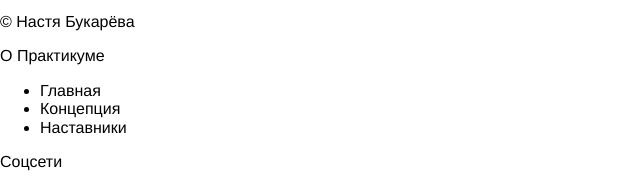
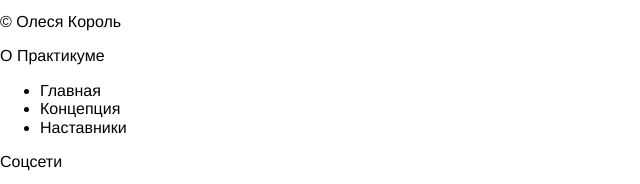
Before and after one commit to OlesyaK13/sprint-1__startkit, a plain HTML site: page index.html in a window 1280 px wide. Shown: the part 4449-4633 px from the top of the page, 0-640 px from the left. Drawn offline with Linux system fonts and the light colour scheme.

Commit message:
Update index.html

```diff
--- a/index.html
+++ b/index.html
@@ -131,7 +131,7 @@
       <div class="footer__columns">
         <div class="footer__column footer__column_content_copyright">
         <div class="logo logo_place_footer"></div>
-        <p class="footer__author">&copy; Настя Букарёва</p>
+        <p class="footer__author">&copy; Олеся Король</p>
         </div>
         <div class="footer__column footer__column_content_info">
           <p class="footer__column-heading">О Практикуме</p>
```
